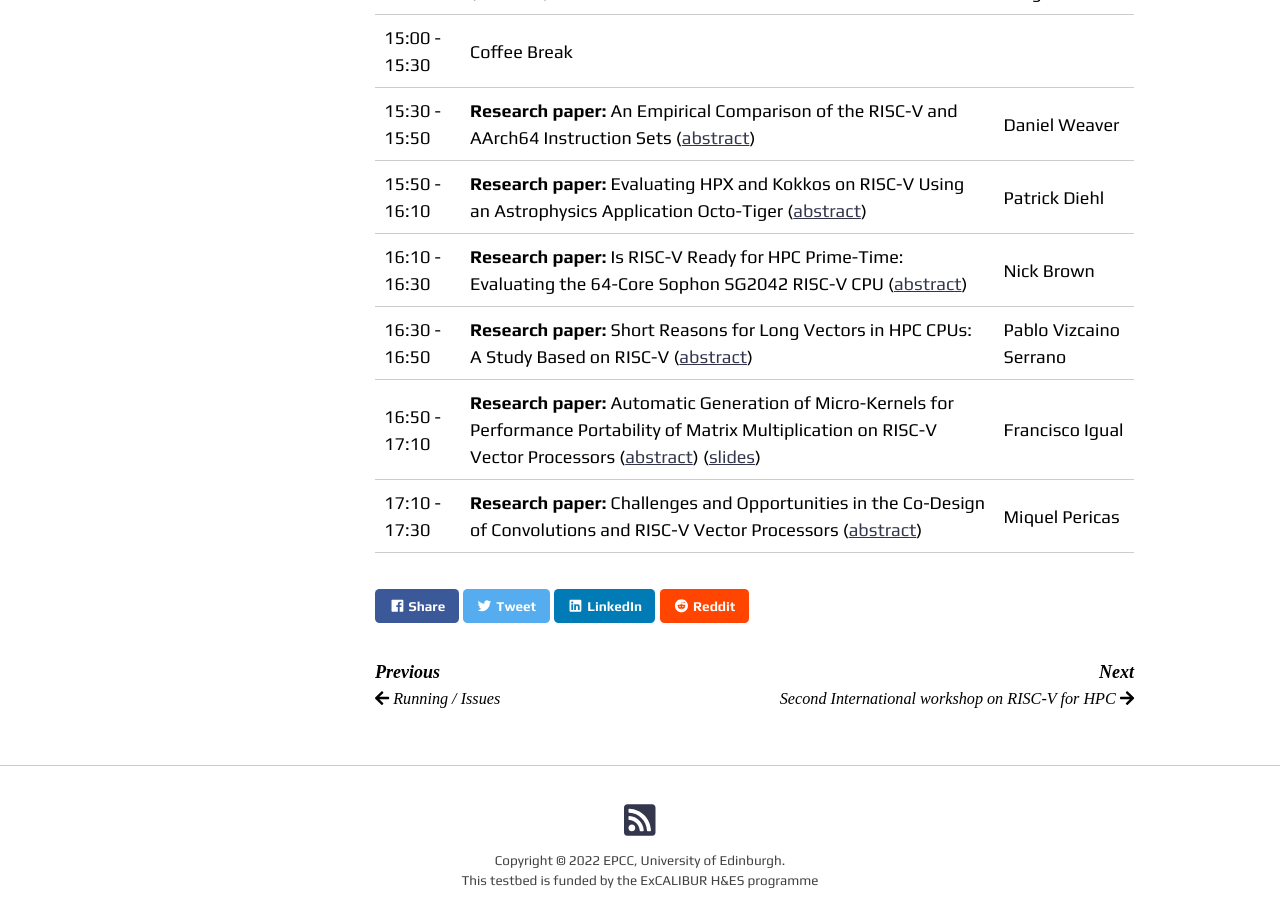
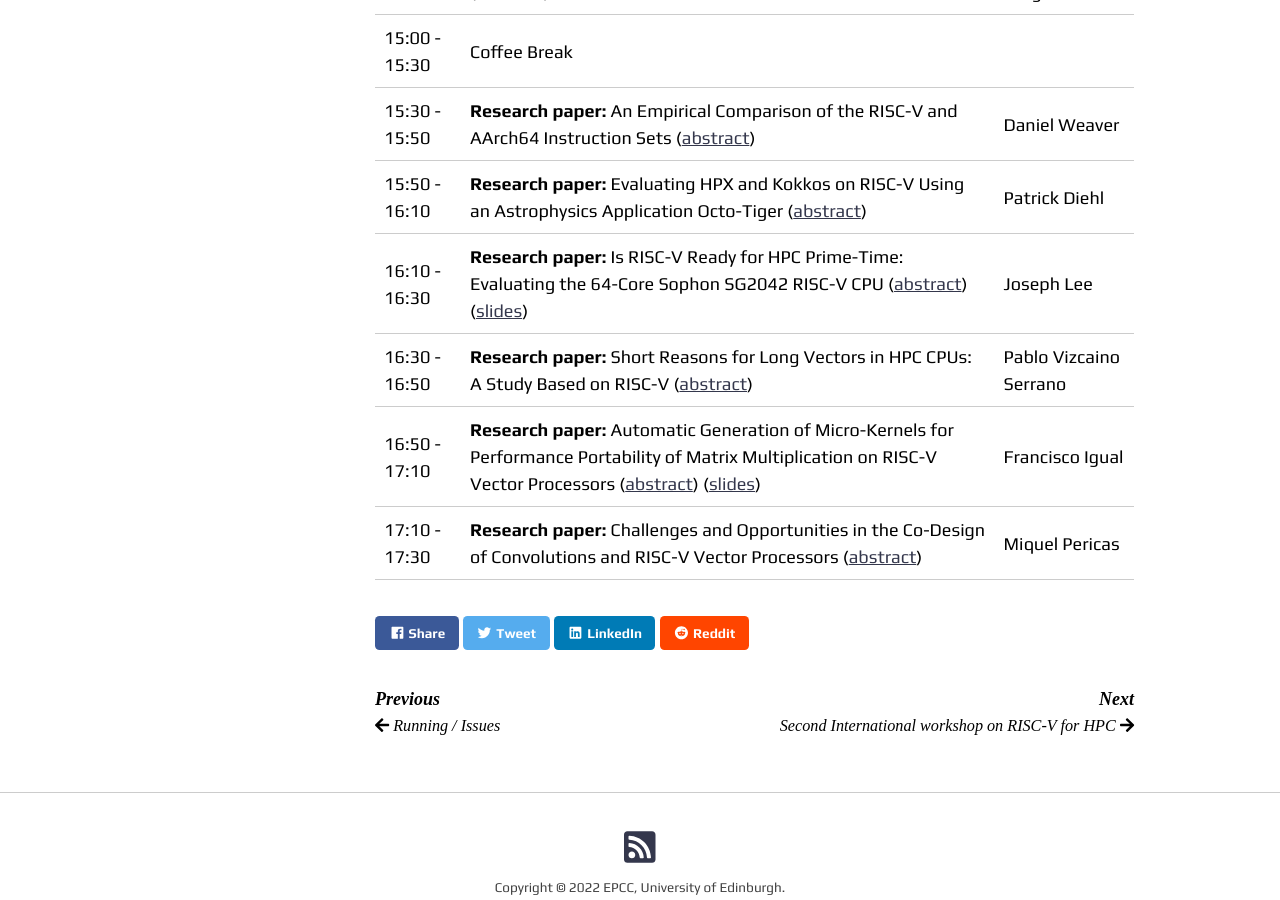
Before and after one commit to RISCVtestbed/riscvtestbed.github.io, a Jekyll site: the page built from _community/sc23-workshop.md, in a window 1280 px wide and 900 px high, scrolled down 1385 px. Built offline with Jekyll 4.4.1, drawn with Linux system fonts in a browser that asks for light colours; nearby versions of some CDN libraries.

Commit message:
Update sc23-workshop.md

```diff
--- a/_community/sc23-workshop.md
+++ b/_community/sc23-workshop.md
@@ -23,7 +23,7 @@ The goal of this workshop is to continue building the community of RISC-V in HPC
 | 15:00 - 15:30 | Coffee Break | |
 | 15:30 - 15:50 | **Research paper:** An Empirical Comparison of the RISC-V and AArch64 Instruction Sets ([abstract](https://sc23.supercomputing.org/presentation/?id=ws_risc109&sess=sess455))| Daniel Weaver |
 | 15:50 - 16:10 | **Research paper:** Evaluating HPX and Kokkos on RISC-V Using an Astrophysics Application Octo-Tiger ([abstract](https://sc23.supercomputing.org/presentation/?id=ws_risc102&sess=sess455)) | Patrick Diehl |
-| 16:10 - 16:30 | **Research paper:** Is RISC-V Ready for HPC Prime-Time: Evaluating the 64-Core Sophon SG2042 RISC-V CPU ([abstract](https://sc23.supercomputing.org/presentation/?id=ws_risc111&sess=sess455))| Nick Brown |
+| 16:10 - 16:30 | **Research paper:** Is RISC-V Ready for HPC Prime-Time: Evaluating the 64-Core Sophon SG2042 RISC-V CPU ([abstract](https://sc23.supercomputing.org/presentation/?id=ws_risc111&sess=sess455)) ([slides](https://github.com/RISCVtestbed/riscvtestbed.github.io/blob/main/assets/files/sc23/Lee-sg2042-talk-v1.0.pdf))| Joseph Lee |
 | 16:30 - 16:50 | **Research paper:** Short Reasons for Long Vectors in HPC CPUs: A Study Based on RISC-V ([abstract](https://sc23.supercomputing.org/presentation/?id=ws_risc103&sess=sess455))| Pablo Vizcaino Serrano |
 | 16:50 - 17:10 | **Research paper:** Automatic Generation of Micro-Kernels for Performance Portability of Matrix Multiplication on RISC-V Vector Processors ([abstract](https://sc23.supercomputing.org/presentation/?id=ws_risc101&sess=sess455)) ([slides](https://github.com/RISCVtestbed/riscvtestbed.github.io/blob/main/assets/files/sc23/RISCV4HPC_FranciscoIgual.pdf)) | Francisco Igual |
 | 17:10 - 17:30 | **Research paper:** Challenges and Opportunities in the Co-Design of Convolutions and RISC-V Vector Processors ([abstract](https://sc23.supercomputing.org/presentation/?id=ws_risc105&sess=sess455))| Miquel Pericas |
```
